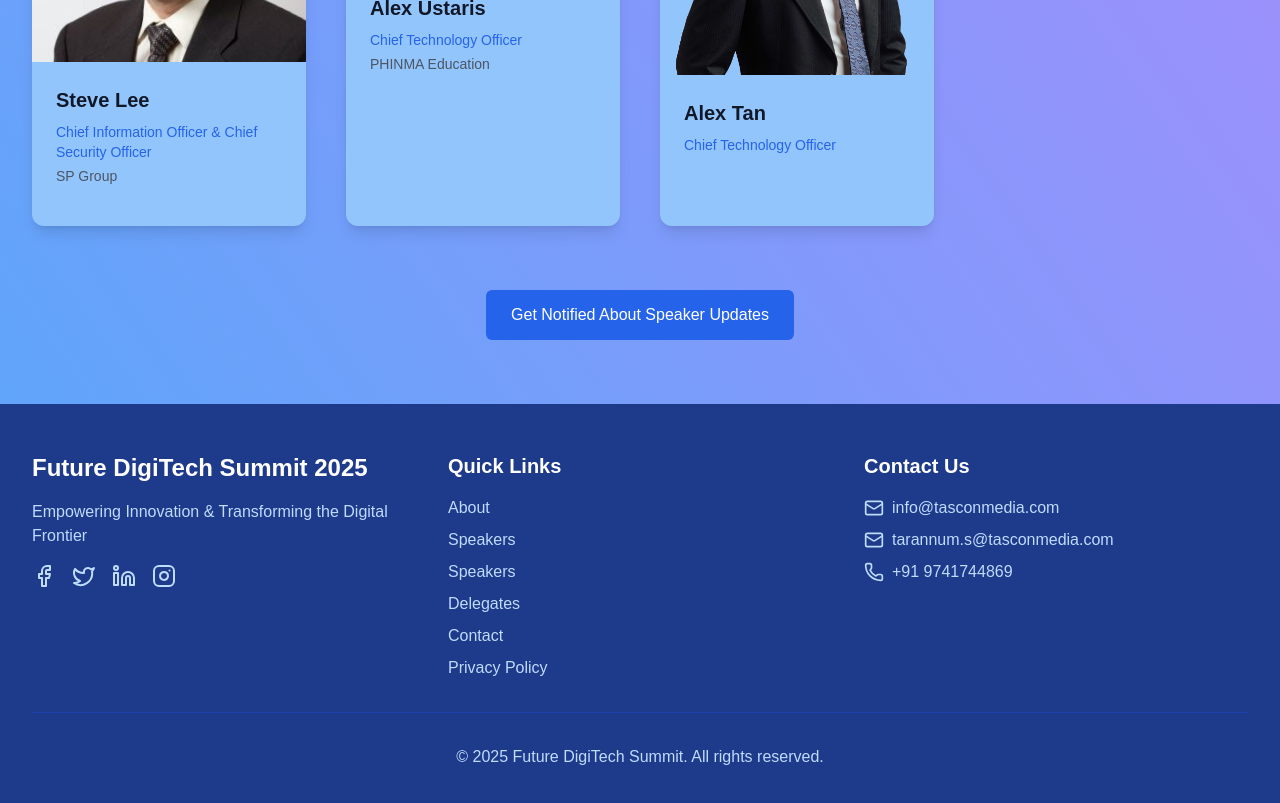
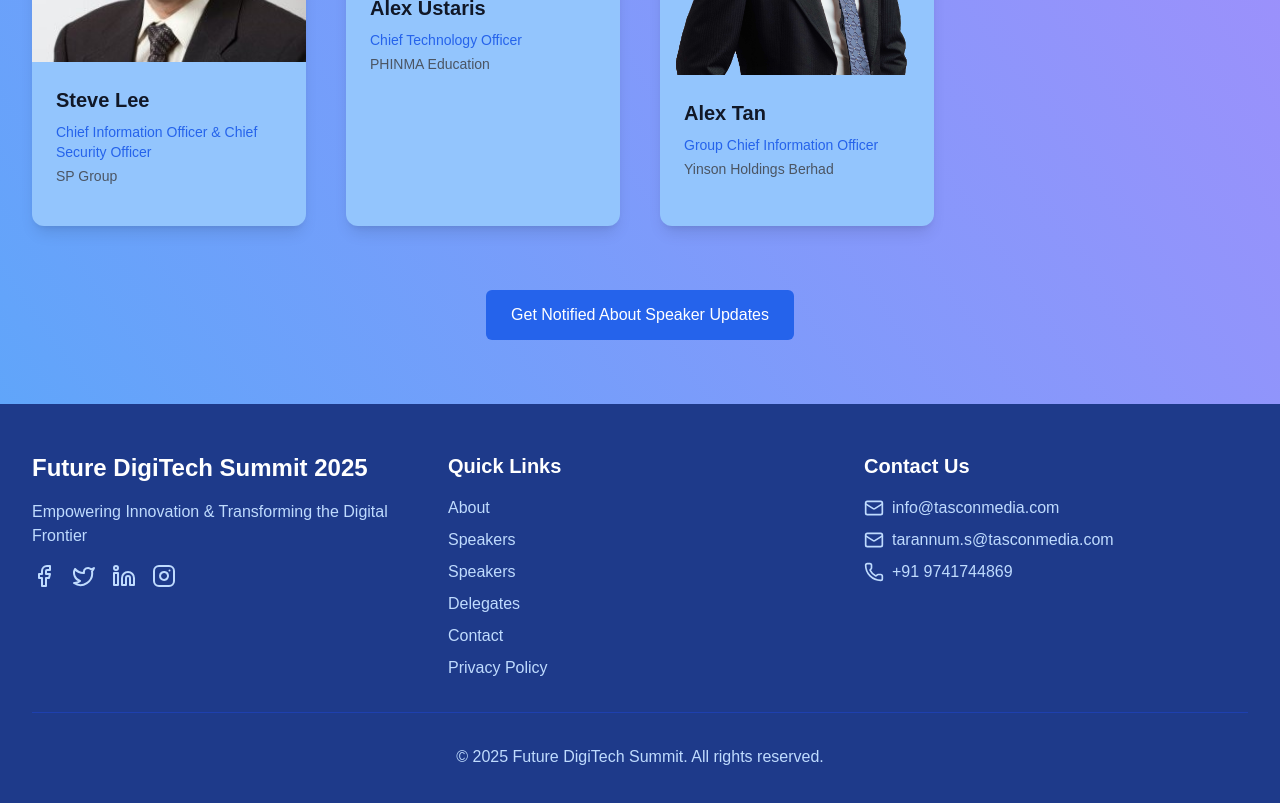
Before and after one commit to vamshichi/digitech, a Next.js app: page /speakers in a window 1280 px wide. Shown: the part 1520-2323 px from the top of the page. Built offline with nearby package versions, Linux system fonts and the light colour scheme.

Commit message:
added speakers

```diff
--- a/app/speakers/page.tsx
+++ b/app/speakers/page.tsx
@@ -113,10 +113,10 @@
   },
   {
     name: "Alex Tan",
-    jobTitle: "Chief Technology Officer",
-    // organization: "PHINMA Education",
+    jobTitle: "Group Chief Information Officer",
+    organization: "Yinson Holdings Berhad",
     imageUrl:  img11,
-    bio: " Yinson Holdings Berhad",
+    bio: " Alex Tan-Yinson Holdings Berhad",
     social: {},
   }
 ]
```
